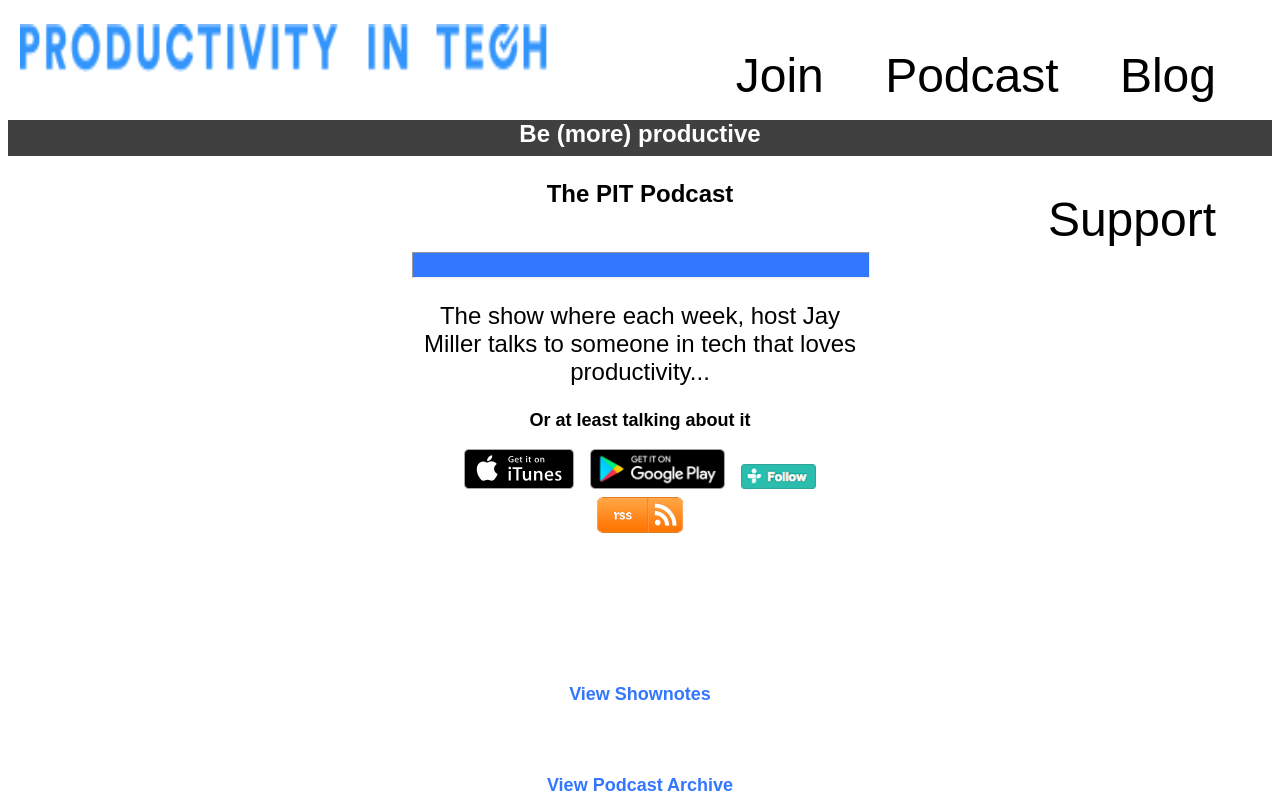
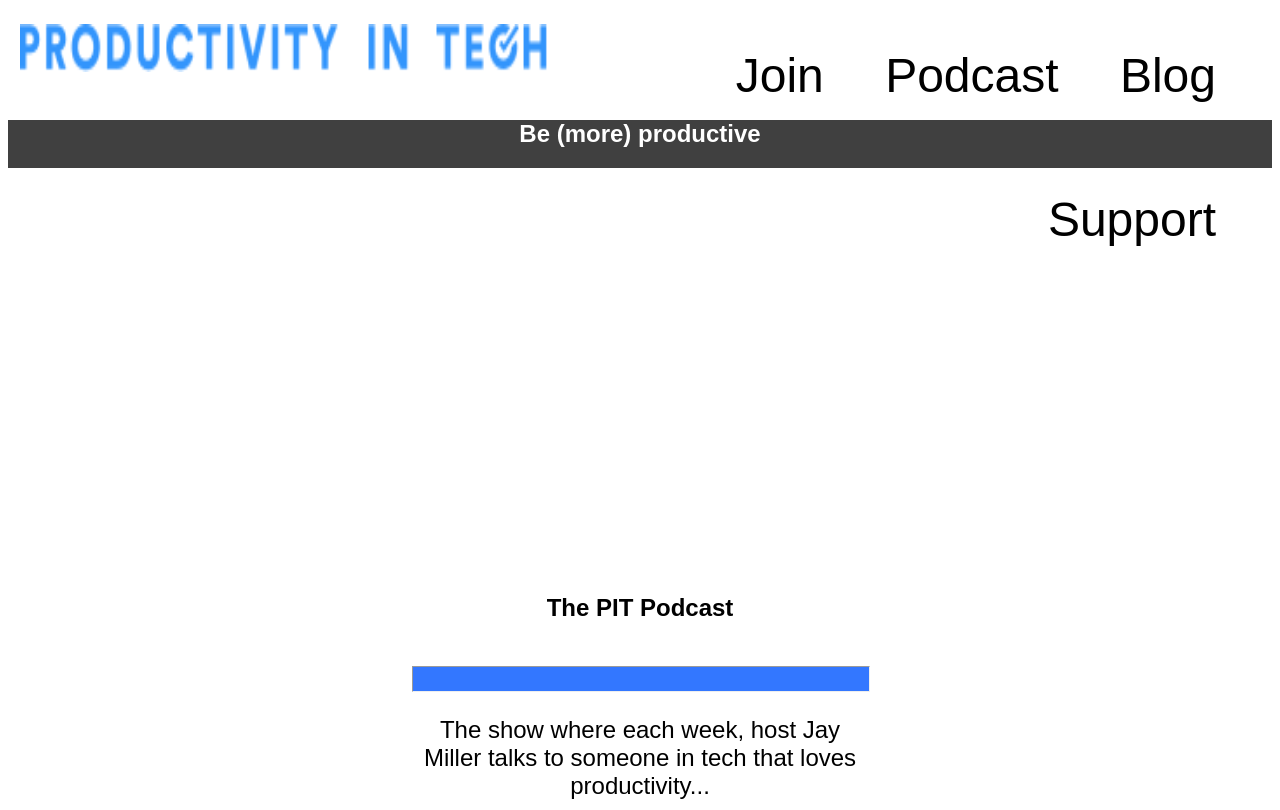
Before and after one commit to kjaymiller/productivity-in-tech, a Flask app: page / in a window 1280 px wide. Shown: the top 810 px of the page. Run offline with Flask 2, Linux system fonts and the light colour scheme; data that the repository does not hold is empty; parts of the project's set-up code (start-up, migrations or seed data) failed here and were passed over.

Commit message:
testing font sizes

```diff
--- a/app/static/css/index.css
+++ b/app/static/css/index.css
@@ -204,7 +204,6 @@ width: 75%;
 
         .banner {
         background-image: none;
-        height: 2em;
         }
 
         .sections h1 {
@@ -212,6 +211,7 @@ width: 75%;
         }
 
         .alpha {
+        height: 2em;
         }
 
         .alpha img {
```
